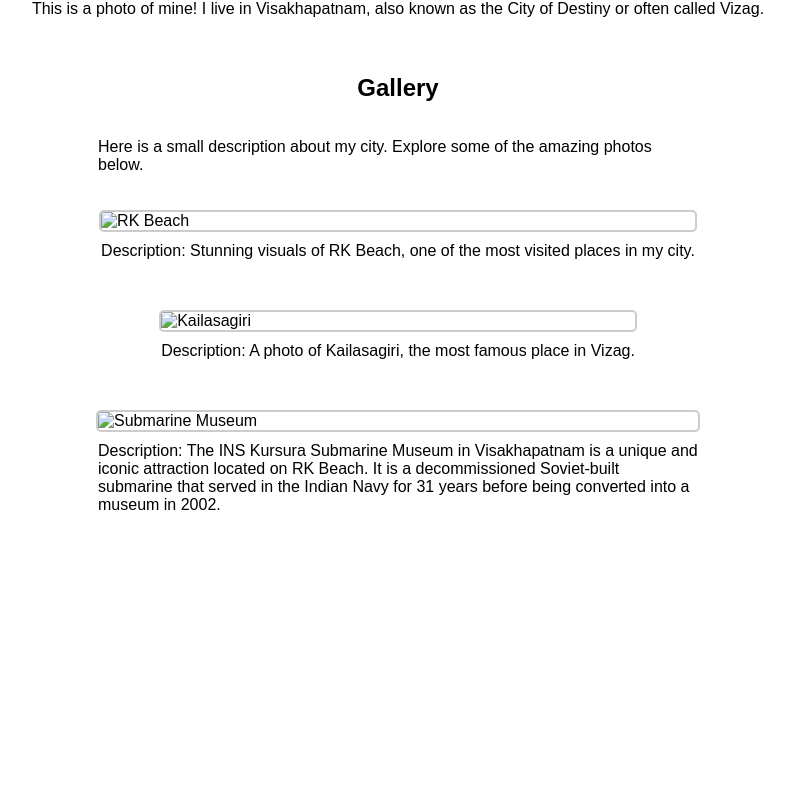
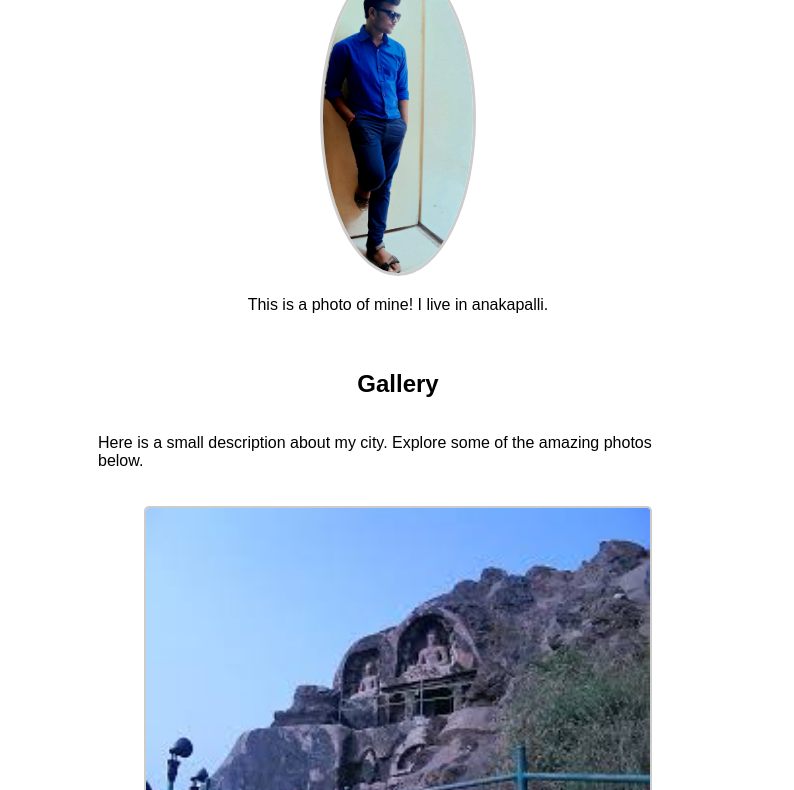
Before and after one commit to Ramaraju125/ramaraju, a plain HTML site: page index.html in a window 1280 px wide. Shown: the part 150-940 px from the top of the page, without its empty margins (242-1036 px from the left). Before the commit the page ends 800 px from the top, so only its background shows below. Drawn offline with Linux system fonts and the light colour scheme.

Commit message:
Update index.html

```diff
--- a/index.html
+++ b/index.html
@@ -54,26 +54,26 @@
 <body>
     <header>
         <h1>Welcome to My Website</h1>
-        <img src="" alt="My Photo">
-        <p>This is a photo of mine! I live in Visakhapatnam, also known as the City of Destiny or often called Vizag.</p>
+        <img src="ramaraju.jpg" alt="My Photo">
+        <p>This is a photo of mine! I live in anakapalli.</p>
     </header>
     <section>
         <h2>Gallery</h2>
         <p>Here is a small description about my city. Explore some of the amazing photos below.</p>
 
         <div class="image-container">
-            <img src="" alt="RK Beach">
-            <p>Description: Stunning visuals of RK Beach, one of the most visited places in my city.</p>
+            <img src="mm.jpg" alt="RK Beach">
+            <p>Description: Stunning visuals , one of the most visited places in my city.</p>
         </div>
 
         <div class="image-container">
-            <img src="" alt="Kailasagiri">
-            <p>Description: A photo of Kailasagiri, the most famous place in Vizag.</p>
+            <img src="mm2.jpg" alt="Kailasagiri">
+            <p>Description:  The most famous place in anakapalli.</p>
         </div>
 
         <div class="image-container">
-            <img src="" alt="Submarine Museum">
-            <p>Description: The INS Kursura Submarine Museum in Visakhapatnam is a unique and iconic attraction located on RK Beach. It is a decommissioned Soviet-built submarine that served in the Indian Navy for 31 years before being converted into a museum in 2002.</p>
+            <img src="mm1.jpg" alt="Submarine Museum">
+            <p>Description:my city is famous for our culture .</p>
         </div>
     </section>
 </body>
```
